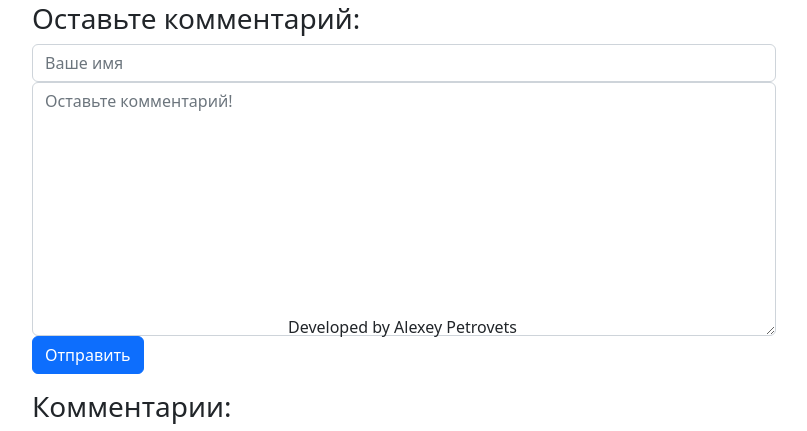
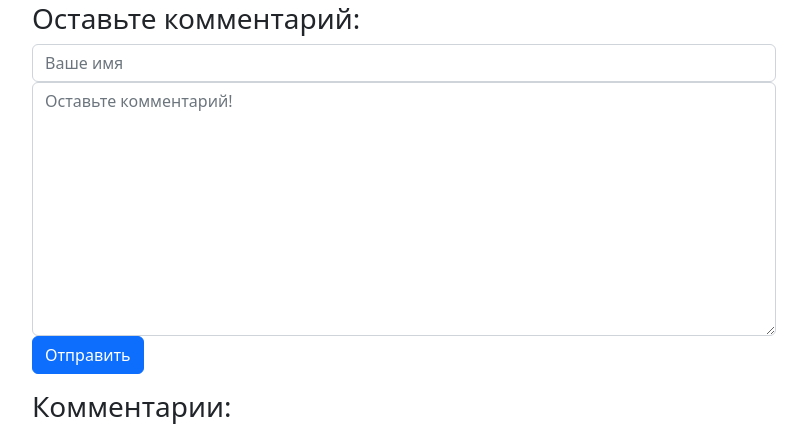
Before and after one commit to Pelex2Up/DjangoProject_Portfolio, a Django app: page /blog/2/ in a window 1280 px wide. Shown: the part 481-912 px from the top of the page, without its empty margins (236-1043 px from the left). Run offline with Django 4.2, Linux system fonts and the light colour scheme; data comes from the database, SQL or seed files in the repository; both versions use the stored data as it was after the commit.

Commit message:
some updates and fix GitHub login

```diff
--- a/users/templates/base.html
+++ b/users/templates/base.html
@@ -112,11 +112,6 @@
 
     {% endblock %}
 </div>
-<div class="container" style="margin: 0 auto -20px; position: absolute; overflow: hidden; bottom: 0; left: 40%;">
-    <div>
-        <a>Developed by Alexey Petrovets</a>
-    </div>
-</div>
 
 <script src="https://cdn.jsdelivr.net/npm/bootstrap@5.2.2/dist/js/bootstrap.bundle.min.js"
         integrity="sha384-OERcA2EqjJCMA+/3y+gxIOqMEjwtxJY7qPCqsdltbNJuaOe923+mo//f6V8Qbsw3"
--- a/users/templates/registration/login.html
+++ b/users/templates/registration/login.html
@@ -1,5 +1,4 @@
 {% load crispy_forms_tags %}
-
 {% block page_content %}
 
 <form method="post">
```
Also changed, not shown: personal_portfolio/settings.py (+10 -2 lines), db.sqlite3.
